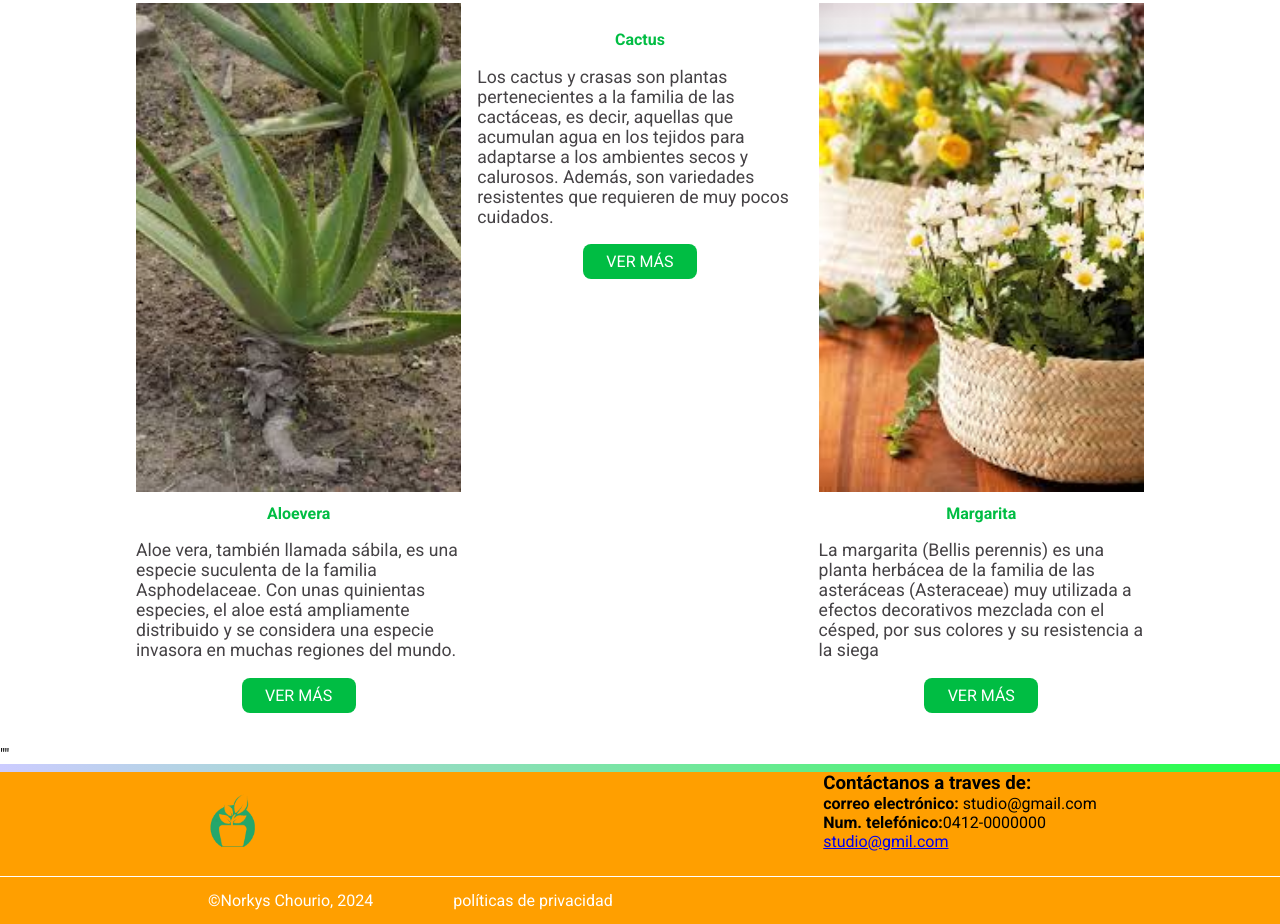
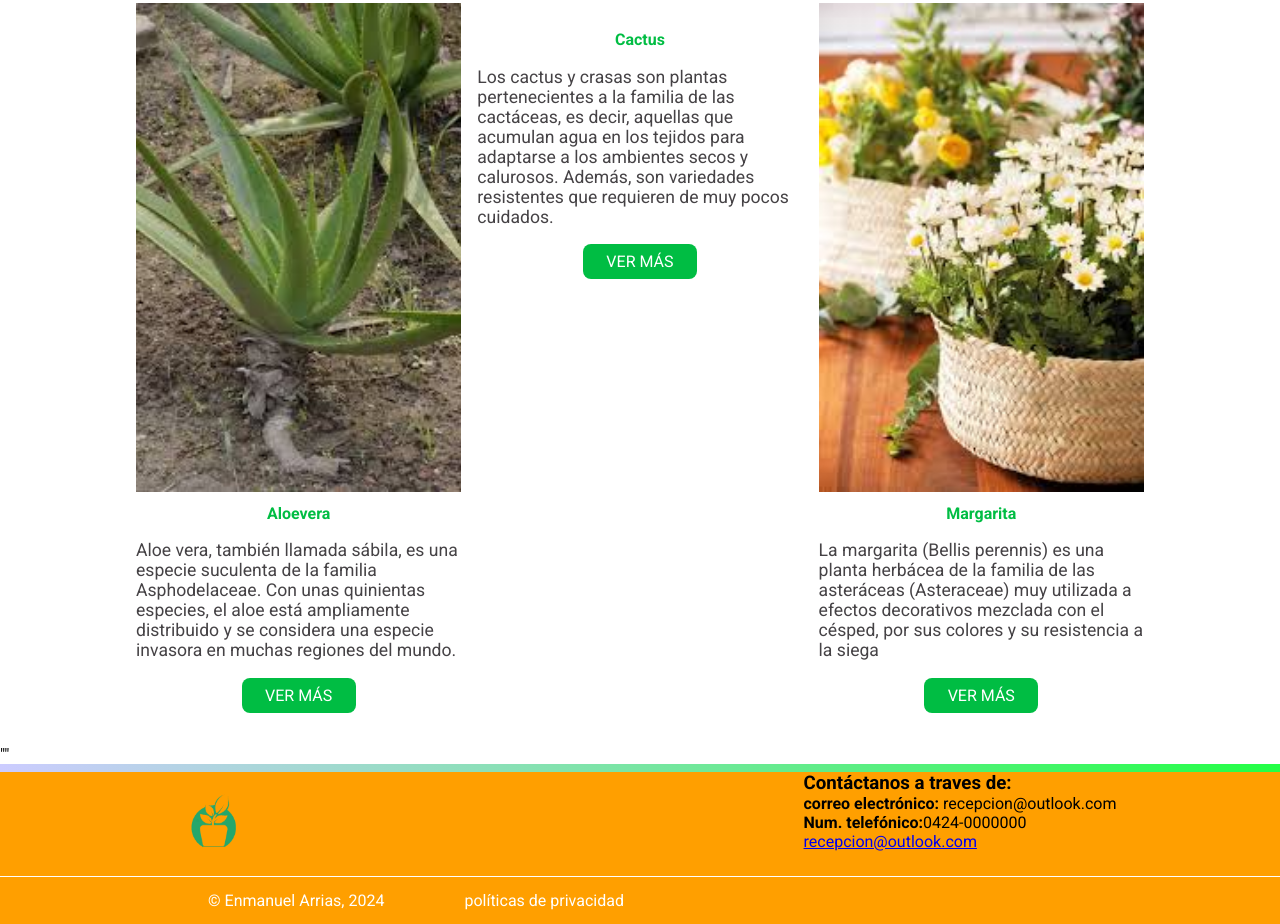
Before and after one commit to Marcos-Arrias/Maquetaci-n-, a plain HTML site: page index.html in a window 1280 px wide. Shown: the part 303-1227 px from the top of the page. Drawn offline with Linux system fonts and the light colour scheme.

Commit message:
Actualizar index.html

```diff
--- a/index.html
+++ b/index.html
@@ -90,16 +90,16 @@
              </div>
              <div class="s3-textos">
                  <h3>Contáctanos a traves de:</h3>
-                 <p><b>correo electrónico:</b> studio@gmail.com</p>
-                 <p><b>Num. telefónico:</b>0412-0000000</p>
+                 <p><b>correo electrónico:</b> recepcion@outlook.com</p>
+                 <p><b>Num. telefónico:</b>0424-0000000</p>
                  <p><b></b></p>
-                 <a href="#">studio@gmil.com</a>
+                 <a href="#">recepcion@outlook.com</a>
              </div>
          </div>
 
          <footer class="footer">
 
-             <a href="#" class="autor">©Norkys Chourio, 2024</a>
+             <a href="#" class="autor">© Enmanuel Arrias, 2024</a>
              <a href="#" class="politica">políticas de privacidad</a>
          </footer>
 
```
